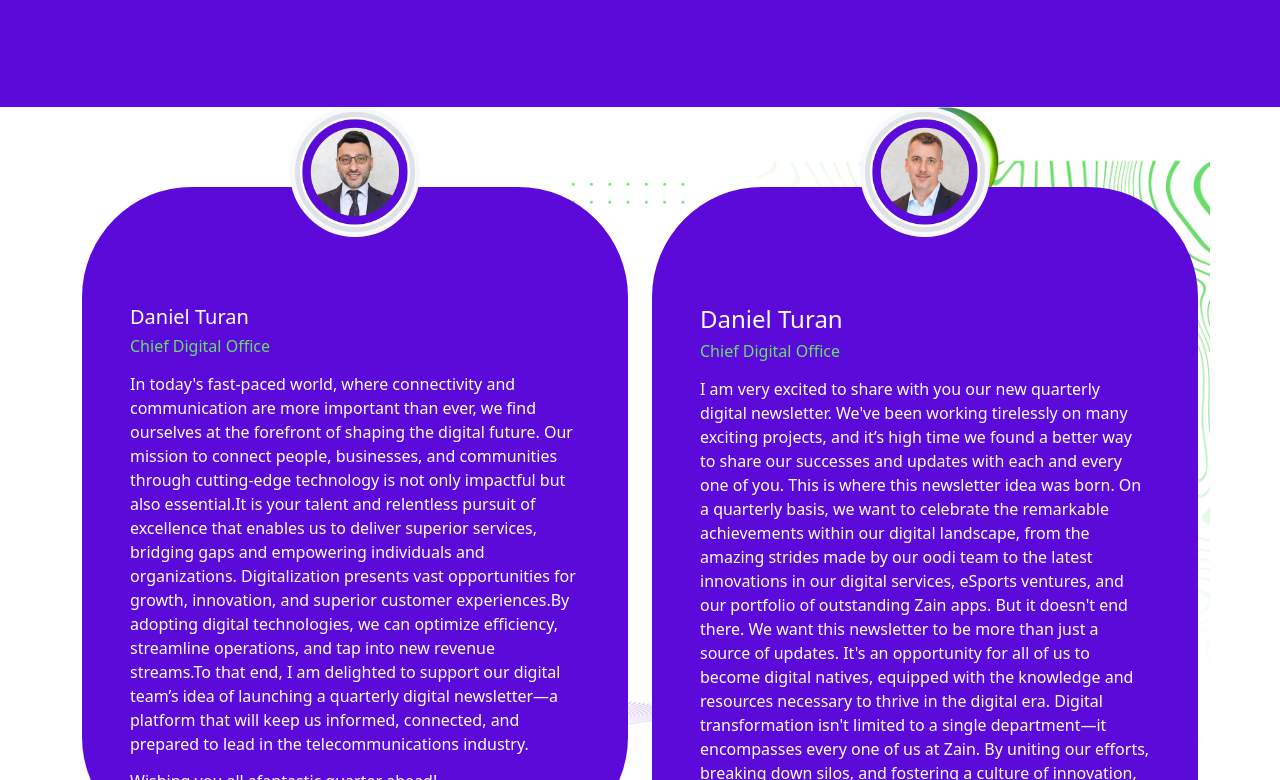
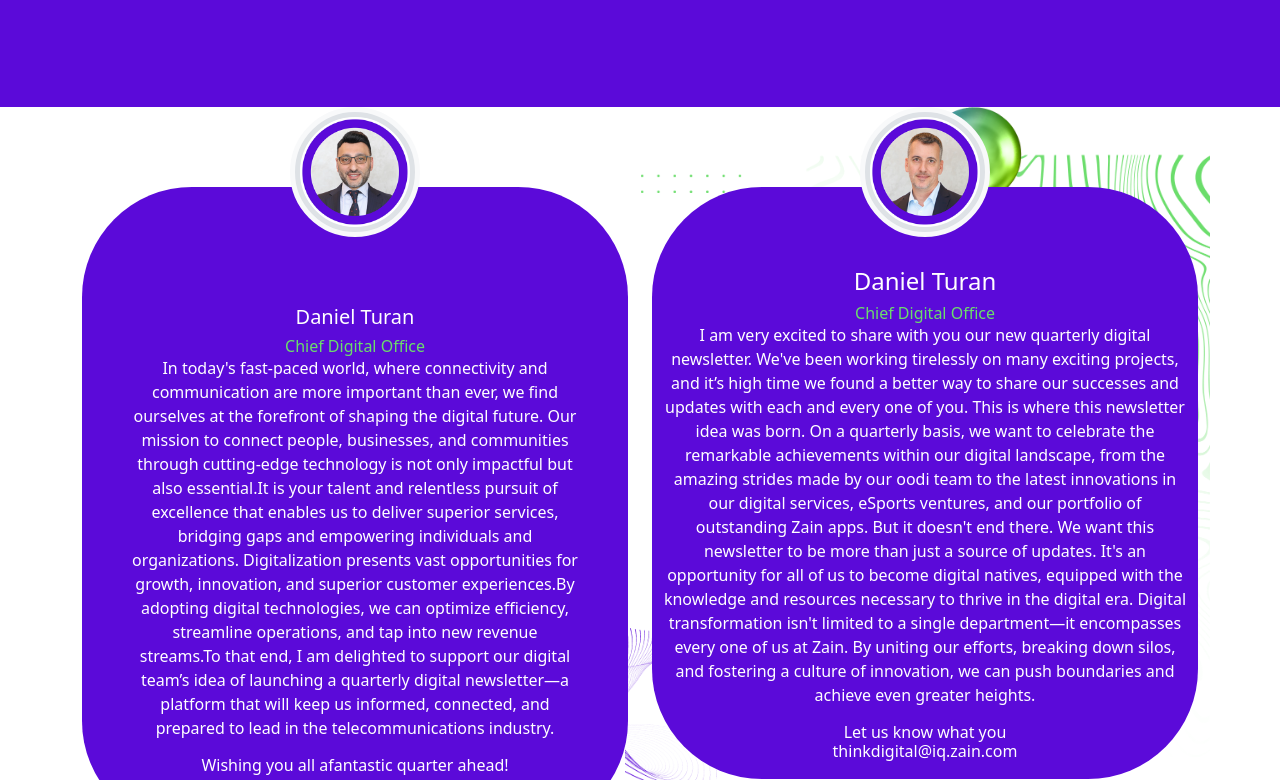
Before and after one commit to kadhumalrubaye/oodi, a Vue app: page / in a window 1280 px wide. Shown: the part 680-1460 px from the top of the page. Built offline with nearby package versions, Linux system fonts and the light colour scheme.

Commit message:
fix ceo overlap cuz

```diff
--- a/src/components/ceo/AliAliZahid.vue
+++ b/src/components/ceo/AliAliZahid.vue
@@ -1,19 +1,19 @@
 <template>
-    <div class="col-md-6  col-sm-12 ">
+    <div class="col  ">
         <div class="card justify-content-center align-items-center align-content-center "
             style="border-style: none; background: rgba(255,255,255,0);">
-            <div class="card-img-top bg-light border rounded-circle border-5 border-light d-inline float-start justify-content-xxl-center align-items-xxl-center"
+            <div class=" bg-light border rounded-circle border-5 border-light d-inline float-start justify-content-xxl-center align-items-xxl-center"
                 style="width: 130px; border: 8.5px solid var(--bs-indigo); position: relative; margin-bottom: -50px; height: 130px;">
                 <img alt="any"
-                    class="card-img-top rounded-circle img-fluid border border-5   justify-content-center align-items-center align-self-center order-2"
+                    class=" rounded-circle img-fluid border border-5   justify-content-center align-items-center align-self-center order-2"
                     :src="AliAlZahidImg">
             </div>
 
 
-            <div class=" card-body card-body p-5" style="background-color: #5B0AD9; border-radius: 110px; padding: 10px;">
-                <h5 class=" card-title" style="margin-top: 70px; color: white">Daniel Turan</h5>
+            <div class=" card-body   p-5" style="background-color: #5B0AD9; border-radius: 110px; padding: 10px;">
+                <h5 class=" c<ceo />ard-title" style="margin-top: 70px; color: white">Daniel Turan</h5>
                 <h6 class=" card-subtitle" style="margin-top: 4px; color: #6BDD6B">Chief Digital Office</h6>
-                <p class=" card-text mt-3">
+                <p class=" card-text  ">
                     {{ AliAliZahid }}
                     <br>
                 </p>
--- a/src/components/ceo/DanielToran.vue
+++ b/src/components/ceo/DanielToran.vue
@@ -1,5 +1,5 @@
 <template>
-    <div class="col-md-6  col-sm-12  ">
+    <div class="col  ">
         <div class="card justify-content-center align-items-center align-content-center "
             style="border-style: none; background: rgba(255,255,255,0);">
             <div class="bg-light border rounded-circle border-5 border-light d-inline float-start justify-content-xxl-center align-items-xxl-center"
@@ -10,10 +10,10 @@
             </div>
 
 
-            <div class=" card-body p-5" style="background-color: #5B0AD9; border-radius: 110px; padding: 10px;">
+            <div class=" card-body  " style="background-color: #5B0AD9; border-radius: 110px; padding: 10px;">
                 <h4 class=" card-title" style="margin-top: 70px; color: white">Daniel Turan</h4>
                 <h6 class=" card-subtitle" style="margin-top: 4px; color: #6BDD6B">Chief Digital Office</h6>
-                <p class=" card-text mt-3 " style="color: white;  ">
+                <p class=" card-text   " style="color: white;  ">
                     {{ DanielToran }}
                     <br>
 
@@ -63,9 +63,7 @@
         font-size: 14px;
     }
 
-    img {
-        margin-right: 200px;
-    }
+
 }
 
 /* Medium screens (577px to 768px) */
--- a/src/components/ceo/ceo.vue
+++ b/src/components/ceo/ceo.vue
@@ -1,6 +1,6 @@
 <template>
     <div id="ceoContainer" class="container" :style="{ 'background-image': 'url(' + background + ') ' }">
-        <div class="row">
+        <div class="row text-center">
             <AliAliZahid />
             <DanielToran />
         </div>
--- a/src/components/product_roadmap/prContainer.vue
+++ b/src/components/product_roadmap/prContainer.vue
@@ -32,6 +32,6 @@
 .container {
     background-repeat: no-repeat;
     background-size: contain;
-    background-position: top left;
+    background-position: left;
 }
 </style>
```
